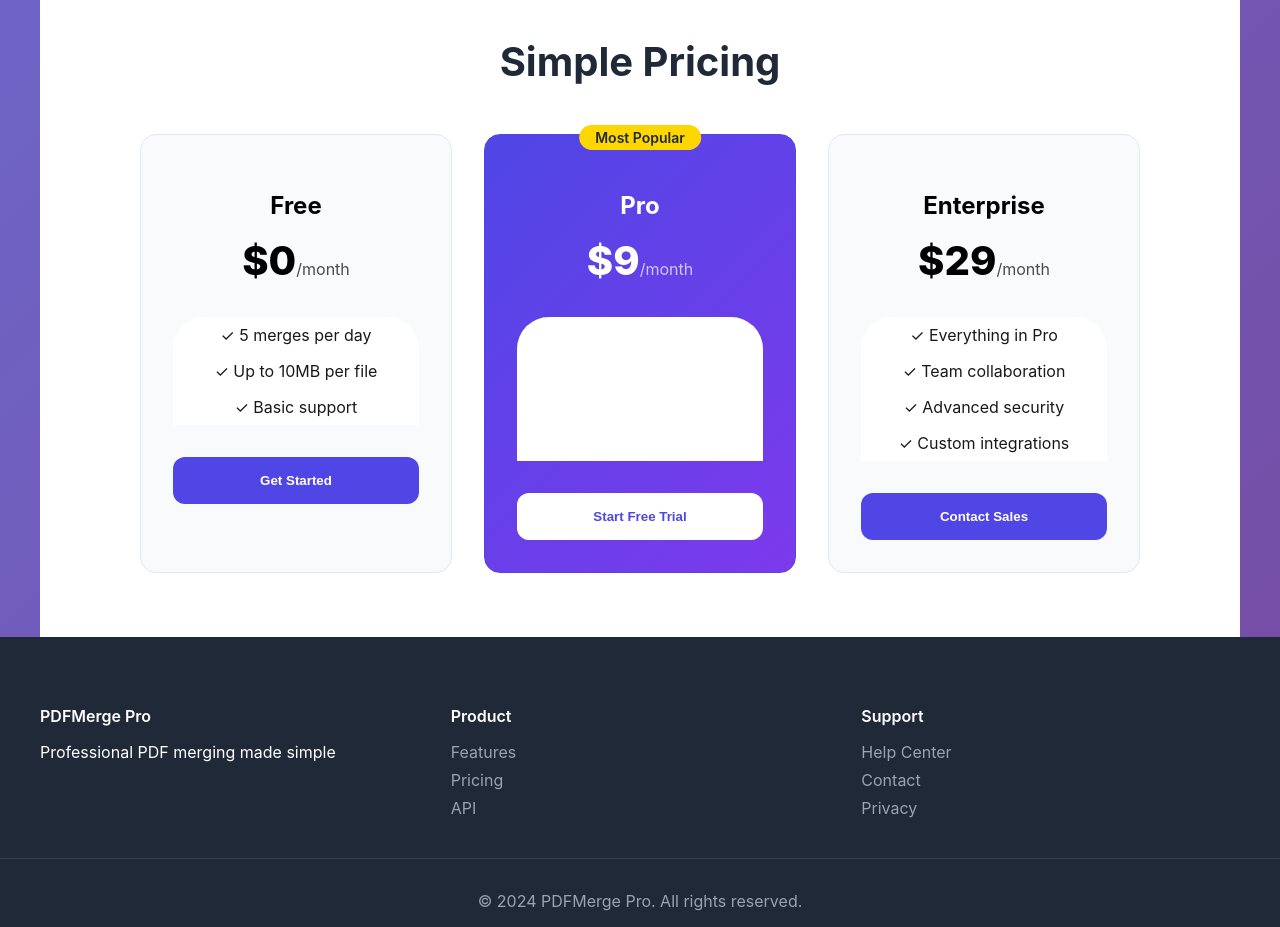
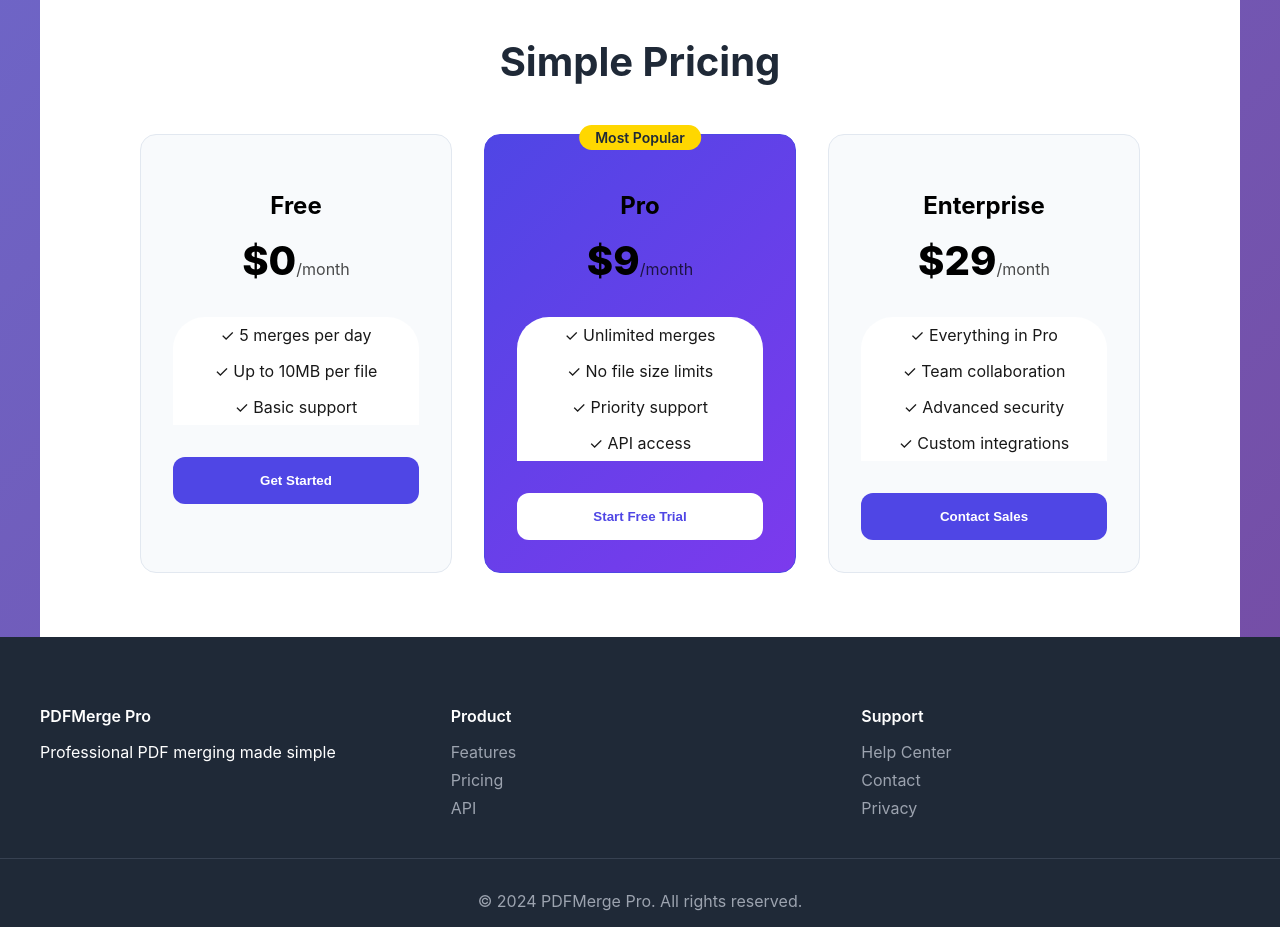
Before and after one commit to CodeByDeepankar/PDFMerger, a Next.js app: page / in a window 1280 px wide. Shown: the part 2240-3167 px from the top of the page. Built offline with nearby package versions, Linux system fonts and the light colour scheme; no server answers.

Commit message:
Update Home.module.css

```diff
--- a/styles/Home.module.css
+++ b/styles/Home.module.css
@@ -255,7 +255,7 @@
 .pricingCard.popular {
   border-color: #4F46E5;
   background: linear-gradient(135deg, #4F46E5, #7C3AED);
-  color: white;
+  color: #000000;
 }
 
 .popularBadge {
```
